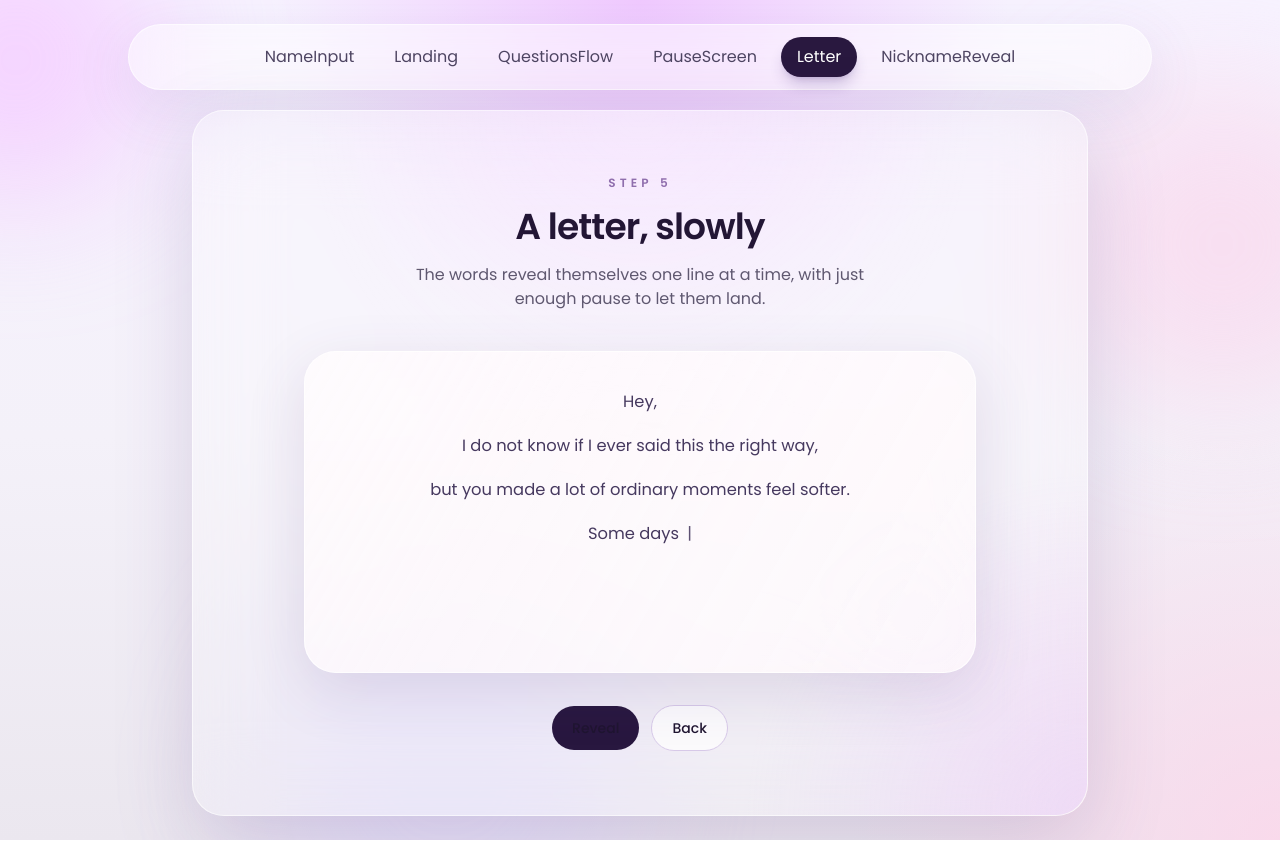
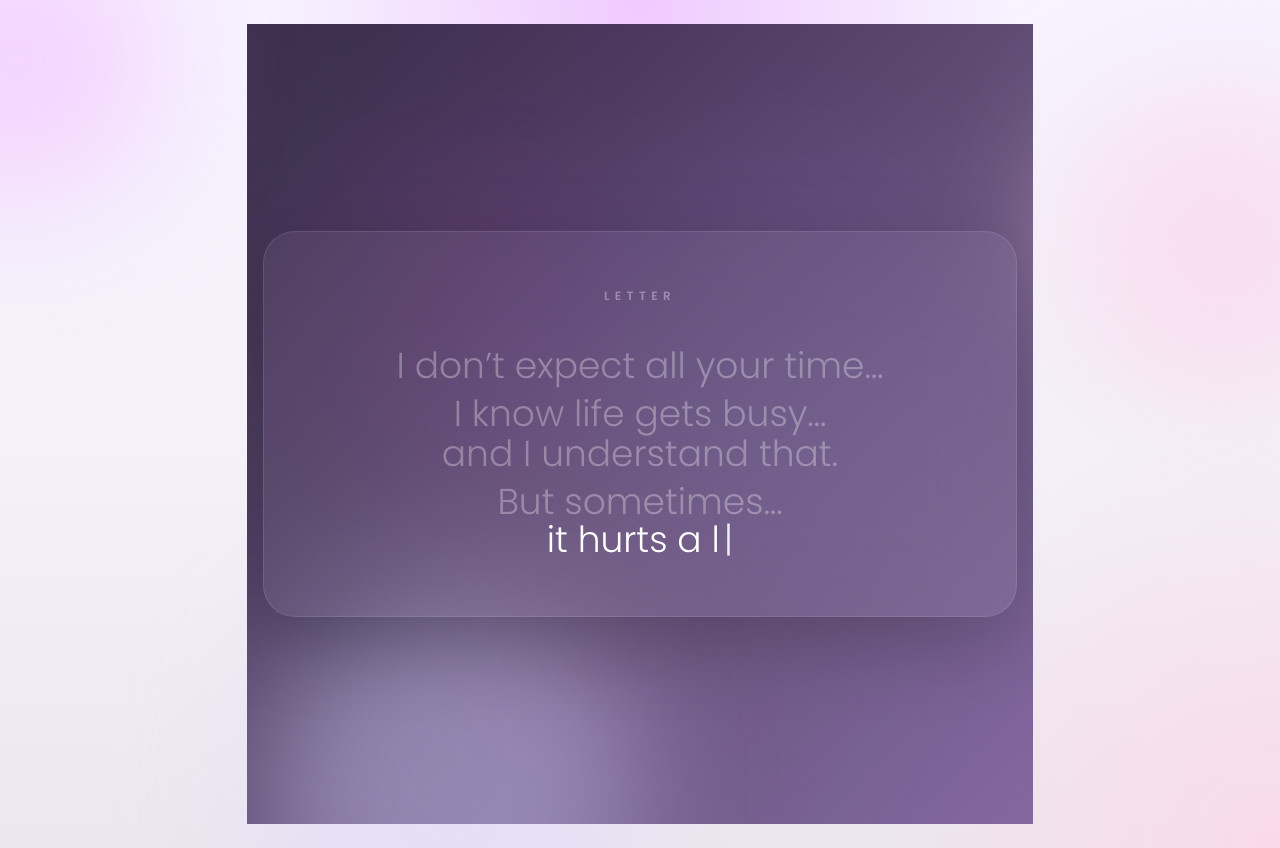
Before and after one commit to sarthaksinghaniya/bestfriend_day, a React (Vite) app: page /letter in a window 1280 px wide. Built offline with nearby package versions, Linux system fonts and the light colour scheme.

Commit message:
Update letter reveal flow

```diff
--- a/src/components/AppShell.jsx
+++ b/src/components/AppShell.jsx
@@ -13,7 +13,10 @@ const steps = [
 export default function AppShell() {
   const navigate = useNavigate();
   const location = useLocation();
-  const showNav = location.pathname !== '/' && location.pathname !== '/pause';
+  const showNav =
+    location.pathname !== '/' &&
+    location.pathname !== '/pause' &&
+    location.pathname !== '/letter';
 
   return (
     <main className="relative min-h-screen overflow-hidden px-4 py-6 sm:px-6 lg:px-8">
--- a/src/pages/Letter.jsx
+++ b/src/pages/Letter.jsx
@@ -1,33 +1,133 @@
 import { useEffect, useState } from 'react';
 import { AnimatePresence, motion } from 'framer-motion';
-import PrimaryButton from '../components/PrimaryButton';
-import SecondaryButton from '../components/SecondaryButton';
+import { useNavigate } from 'react-router-dom';
 
 const letterLines = [
-  'Hey,',
-  'I do not know if I ever said this the right way,',
-  'but you made a lot of ordinary moments feel softer.',
-  'Some days I think I was quieter about it than I should have been.',
-  'Still, I always noticed.',
-  'And I think that mattered.',
+  'I don’t expect all your time…',
+  'I know life gets busy… and I understand that.',
+  '',
+  'But sometimes…',
+  'it hurts a little…',
+  'when I see you give that time to someone else…',
+  'and not me.',
+  '',
+  'I don’t want to force anything between us.',
+  'I don’t want something that isn’t real.',
+  '',
+  'I just… want you.',
+  'Not because I asked…',
+  'but because you chose me.',
+  '',
+  'I’ll stand by you… in everything.',
+  'Even on the days you don’t have time for me.',
+  '',
+  'But somewhere… quietly…',
+  'I just need your trust.',
+  'And maybe… a little more of your love.',
+  '',
+  'And if I already mean something to you…',
+  'then… be mine again.',
+  '',
+  'And if I don’t…',
+  '',
+  'Would you… be mine?',
 ];
 
-const lineDelay = 850;
-const charDelay = 26;
+const charDelay = 28;
+const linePauseMin = 500;
+const linePauseMax = 1000;
+
+function getLinePause(line) {
+  if (!line) {
+    return 650;
+  }
+
+  const clampedLength = Math.max(1, Math.min(80, line.length));
+  const ratio = clampedLength / 80;
+  return linePauseMin + Math.round(ratio * (linePauseMax - linePauseMin));
+}
+
+function createAmbientAudio() {
+  const AudioContextClass = window.AudioContext || window.webkitAudioContext;
+
+  if (!AudioContextClass) {
+    return null;
+  }
+
+  const audioContext = new AudioContextClass();
+  const master = audioContext.createGain();
+  master.gain.value = 0.16;
+  master.connect(audioContext.destination);
+
+  const padA = audioContext.createOscillator();
+  const padB = audioContext.createOscillator();
+  const filter = audioContext.createBiquadFilter();
+  const lfo = audioContext.createOscillator();
+  const lfoGain = audioContext.createGain();
+
+  filter.type = 'lowpass';
+  filter.frequency.value = 720;
+  filter.Q.value = 0.55;
+
+  padA.type = 'sine';
+  padA.frequency.value = 174.61;
+  padB.type = 'triangle';
+  padB.frequency.value = 261.63;
+
+  lfo.type = 'sine';
+  lfo.frequency.value = 0.06;
+  lfoGain.gain.value = 85;
+
+  lfo.connect(lfoGain);
+  lfoGain.connect(filter.frequency);
+
+  padA.connect(filter);
+  padB.connect(filter);
+  filter.connect(master);
+
+  padA.start();
+  padB.start();
+  lfo.start();
+
+  return {
+    audioContext,
+    stop() {
+      lfo.stop();
+      padA.stop();
+      padB.stop();
+      audioContext.close().catch(() => undefined);
+    },
+  };
+}
 
 export default function Letter() {
+  const navigate = useNavigate();
   const [visibleLines, setVisibleLines] = useState([]);
   const [activeLine, setActiveLine] = useState('');
+  const [isComplete, setIsComplete] = useState(false);
 
   useEffect(() => {
     let cancelled = false;
     const timers = [];
+    const ambient = createAmbientAudio();
+
+    if (ambient) {
+      ambient.audioContext.resume().catch(() => undefined);
+    }
 
     async function revealLetter() {
       const nextLines = [];
 
       for (const line of letterLines) {
         let current = '';
+
+        if (!line) {
+          setVisibleLines([...nextLines, '']);
+          await new Promise((resolve) => {
+            timers.push(window.setTimeout(resolve, 650));
+          });
+          continue;
+        }
 
         for (const character of line) {
           if (cancelled) {
@@ -50,8 +150,12 @@ export default function Letter() {
         setActiveLine('');
 
         await new Promise((resolve) => {
-          timers.push(window.setTimeout(resolve, lineDelay));
+          timers.push(window.setTimeout(resolve, getLinePause(line)));
         });
+      }
+
+      if (!cancelled) {
+        setIsComplete(true);
       }
     }
 
@@ -60,45 +164,60 @@ export default function Letter() {
     return () => {
       cancelled = true;
       timers.forEach((timer) => window.clearTimeout(timer));
+      ambient?.stop();
     };
   }, []);
 
   return (
-    <section className="relative flex w-full max-w-4xl items-center justify-center overflow-hidden rounded-[2rem] border border-white/60 bg-white/22 px-5 py-12 shadow-[0_24px_80px_rgba(86,58,126,0.18)] backdrop-blur-2xl sm:px-8 sm:py-16">
-      <div className="pointer-events-none absolute inset-0 bg-[radial-gradient(circle_at_top,rgba(255,255,255,0.28),transparent_40%),radial-gradient(circle_at_bottom_right,rgba(225,194,255,0.34),transparent_30%)]" />
+    <main className="relative flex min-h-screen items-center justify-center overflow-hidden px-4 py-8">
+      <div className="absolute inset-0 -z-20 bg-[radial-gradient(circle_at_top,rgba(255,255,255,0.2),transparent_35%),radial-gradient(circle_at_bottom_right,rgba(233,214,255,0.35),transparent_30%)]" />
+      <div className="absolute inset-0 -z-20 bg-[linear-gradient(135deg,rgba(9,8,16,0.94),rgba(38,23,56,0.88),rgba(96,62,136,0.7),rgba(231,217,255,0.2))] bg-[length:300%_300%] animate-[pause-shift_24s_ease-in-out_infinite]" />
+      <motion.div
+        aria-hidden="true"
+        className="absolute inset-0 -z-10 opacity-30 blur-3xl"
+        animate={{
+          x: ['-5%', '5%', '-5%'],
+          y: ['-3%', '2%', '-3%'],
+          scale: [1, 1.04, 1],
+        }}
+        transition={{ duration: 20, repeat: Infinity, ease: 'easeInOut' }}
+      >
+        <div className="absolute left-[8%] top-[18%] h-80 w-80 rounded-full bg-fuchsia-500/20" />
+        <div className="absolute right-[10%] top-[16%] h-96 w-96 rounded-full bg-violet-400/20" />
+        <div className="absolute bottom-[10%] left-[28%] h-72 w-72 rounded-full bg-pink-300/10" />
+      </motion.div>
 
-      <motion.div
-        initial={{ opacity: 0, y: 14 }}
-        animate={{ opacity: 1, y: 0 }}
-        transition={{ duration: 0.6, ease: 'easeOut' }}
-        className="relative z-10 w-full max-w-2xl text-center"
-      >
-        <p className="text-xs font-semibold uppercase tracking-[0.35em] text-[#8f6ead]">
-          Step 5
-        </p>
-        <h1 className="mt-4 text-3xl font-semibold tracking-tight text-[#231635] sm:text-4xl">
-          A letter, slowly
-        </h1>
-        <p className="mx-auto mt-4 max-w-lg text-sm leading-6 text-[#5f5870] sm:text-base">
-          The words reveal themselves one line at a time, with just enough pause to let them land.
-        </p>
+      <section className="w-full max-w-4xl text-center">
+        <div className="mx-auto max-w-3xl rounded-[2rem] border border-white/10 bg-white/5 px-5 py-10 shadow-[0_24px_80px_rgba(0,0,0,0.22)] backdrop-blur-2xl sm:px-10 sm:py-14">
+          <p className="text-xs font-semibold uppercase tracking-[0.45em] text-white/35">
+            Letter
+          </p>
 
-        <div className="relative mx-auto mt-10 overflow-hidden rounded-[2rem] border border-white/75 bg-[#fffafc]/75 p-6 text-left shadow-[0_18px_60px_rgba(86,58,126,0.14)] backdrop-blur-2xl sm:p-8">
-          <div className="absolute inset-0 bg-[linear-gradient(120deg,rgba(255,255,255,0.45),transparent_35%,rgba(255,255,255,0.16)_60%,transparent)] opacity-70" />
-          <div className="relative z-10 min-h-[16rem] text-center text-[0.98rem] leading-8 text-[#46395f] sm:text-[1.02rem] sm:leading-9">
+          <div className="mx-auto mt-8 max-w-2xl text-center text-white">
             <AnimatePresence mode="wait">
-              {visibleLines.map((line, index) => (
-                <motion.p
-                  key={`${index}-${line}`}
-                  initial={{ opacity: 0, y: 10 }}
-                  animate={{ opacity: 1, y: 0 }}
-                  exit={{ opacity: 0 }}
-                  transition={{ duration: 0.45, ease: 'easeOut' }}
-                  className="mb-2"
-                >
-                  {line}
-                </motion.p>
-              ))}
+              {visibleLines.map((line, index) => {
+                const isFinalBlank = line === '';
+                const lineKey = `${index}-${line}`;
+
+                return (
+                  <motion.p
+                    key={lineKey}
+                    initial={{ opacity: 0, y: 14 }}
+                    animate={{ opacity: 1, y: 0 }}
+                    exit={{ opacity: 0, y: -8 }}
+                    transition={{ duration: 0.75, ease: 'easeOut' }}
+                    className={`mx-auto text-balance ${
+                      isFinalBlank ? 'h-3' : 'mb-2'
+                    } ${index >= 23 ? 'text-2xl sm:text-3xl' : 'text-2xl sm:text-4xl'} ${
+                      index === 3 || index === 4 || index === 5 || index === 6
+                        ? 'font-medium'
+                        : 'font-light'
+                    }`}
+                  >
+                    {line}
+                  </motion.p>
+                );
+              })}
             </AnimatePresence>
 
             {activeLine ? (
@@ -106,20 +225,37 @@ export default function Letter() {
                 initial={{ opacity: 0 }}
                 animate={{ opacity: 1 }}
                 transition={{ duration: 0.2 }}
-                className="mb-2 inline-block min-h-[1.8rem]"
+                className="mx-auto inline-block min-h-[1.8rem] text-2xl font-light text-white sm:text-4xl"
               >
                 {activeLine}
                 <span className="ml-1 inline-block animate-pulse">|</span>
               </motion.p>
             ) : null}
           </div>
+
+          <AnimatePresence>
+            {isComplete ? (
+              <motion.div
+                initial={{ opacity: 0, y: 10 }}
+                animate={{ opacity: 1, y: 0 }}
+                exit={{ opacity: 0 }}
+                transition={{ duration: 0.6, ease: 'easeOut' }}
+                className="mt-10 flex justify-center"
+              >
+                <motion.button
+                  type="button"
+                  onClick={() => navigate('/final')}
+                  whileHover={{ scale: 1.03 }}
+                  whileTap={{ scale: 0.98 }}
+                  className="inline-flex items-center justify-center rounded-full border border-white/15 bg-white/10 px-6 py-3 text-sm font-medium text-white/95 backdrop-blur-xl transition hover:bg-white/15"
+                >
+                  Continue…
+                </motion.button>
+              </motion.div>
+            ) : null}
+          </AnimatePresence>
         </div>
-
-        <div className="mt-8 flex flex-col items-center justify-center gap-3 sm:flex-row">
-          <PrimaryButton to="/final">Reveal</PrimaryButton>
-          <SecondaryButton to="/pause">Back</SecondaryButton>
-        </div>
-      </motion.div>
-    </section>
+      </section>
+    </main>
   );
 }
```
